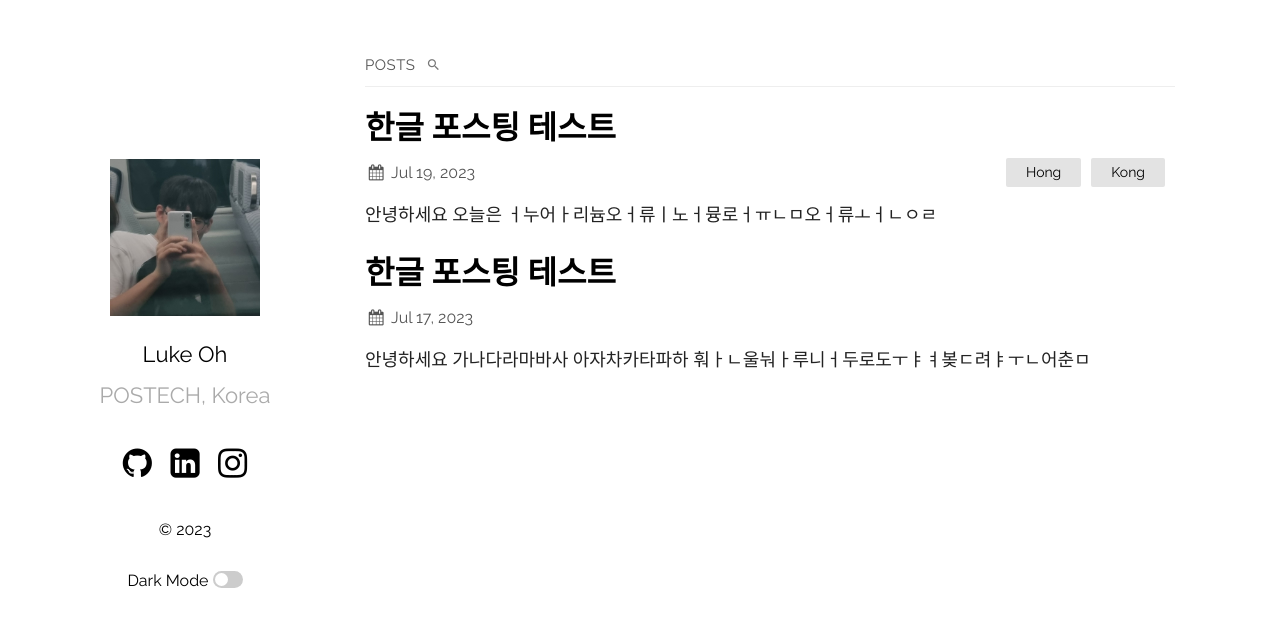
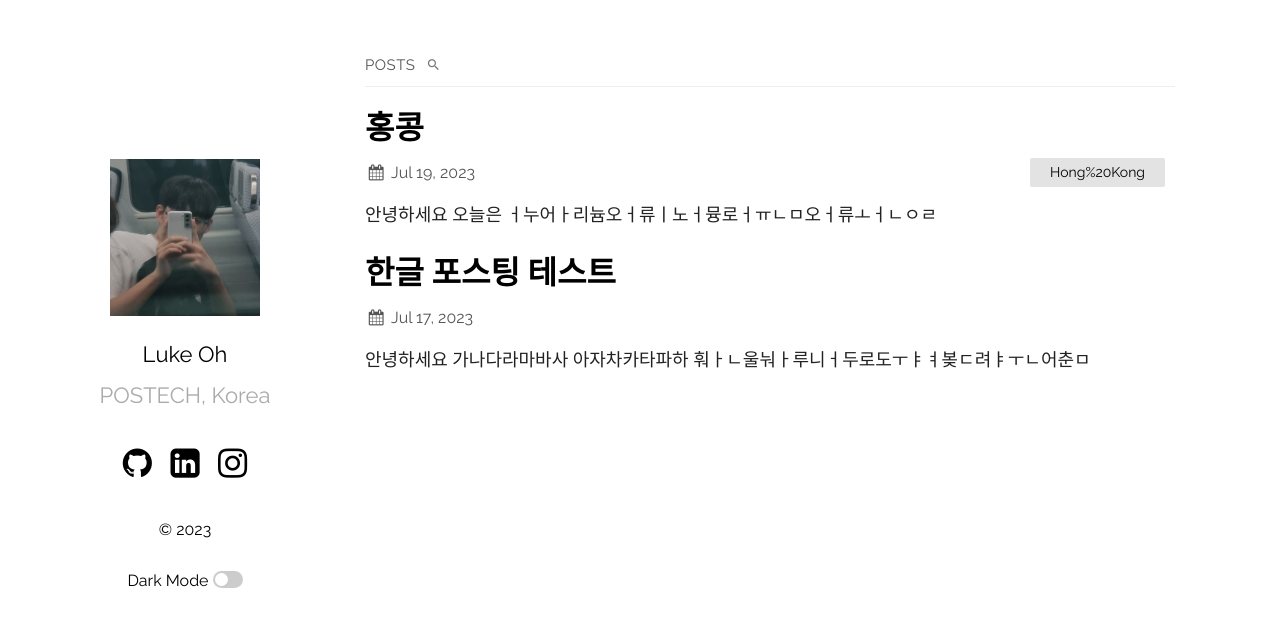
Before and after one commit to owjxyz/owjxyz.github.io, a Jekyll site: the page built from index.md, in a window 1280 px wide. Shown: the top 627 px of the page. Built offline with Jekyll 4.4.1, drawn with Linux system fonts in a browser that asks for light colours; some web fonts are replaced.

Commit message:
new post test

```diff
--- a/_posts/2023-07-21-hk.md
+++ b/_posts/2023-07-21-hk.md
@@ -1,13 +1,13 @@
 ---
 layout: post
-title:  "한글 포스팅 테스트"
+title:  "홍콩"
 date:   2023-07-19 22:11:36 +0900
-categories: Hong Kong
+categories: Hong%20Kong
 ---
 
 
 안녕하세요 오늘은 ㅓ누어ㅏ리늄오ㅓ류ㅣ노ㅓ뮹로ㅓㅠㄴㅁ오ㅓ류ㅗㅓㄴㅇㄹ
 
-![IMG_2250.jpeg](IMG_2250.jpeg)
+![IMG_2250](https://github.com/owjxyz/owjxyz.github.io/assets/89694988/0474ef3e-ce9b-46b9-b8a6-bbd320619a65)
 
 오성재가 먹은 맥카페
```
Also changed, not shown: _posts/IMG_2250.jpeg (deleted), 1 other file.
